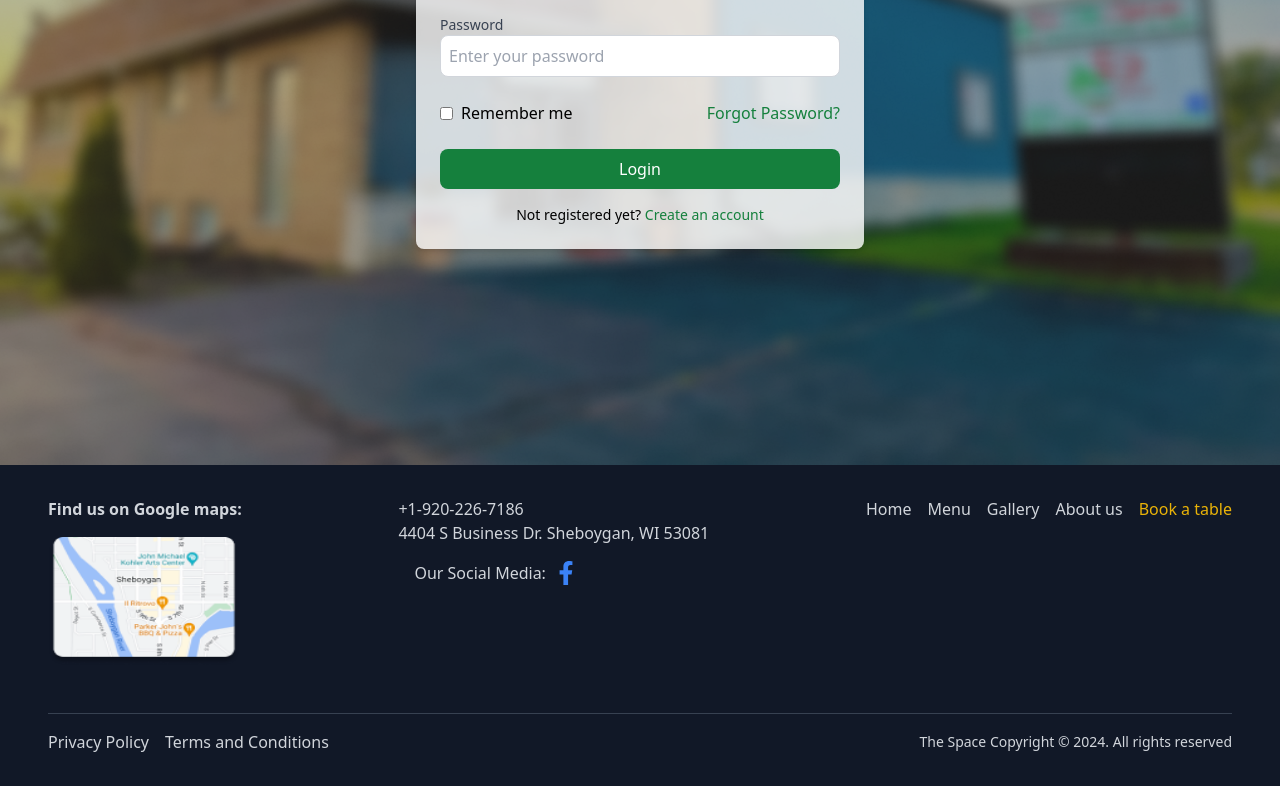
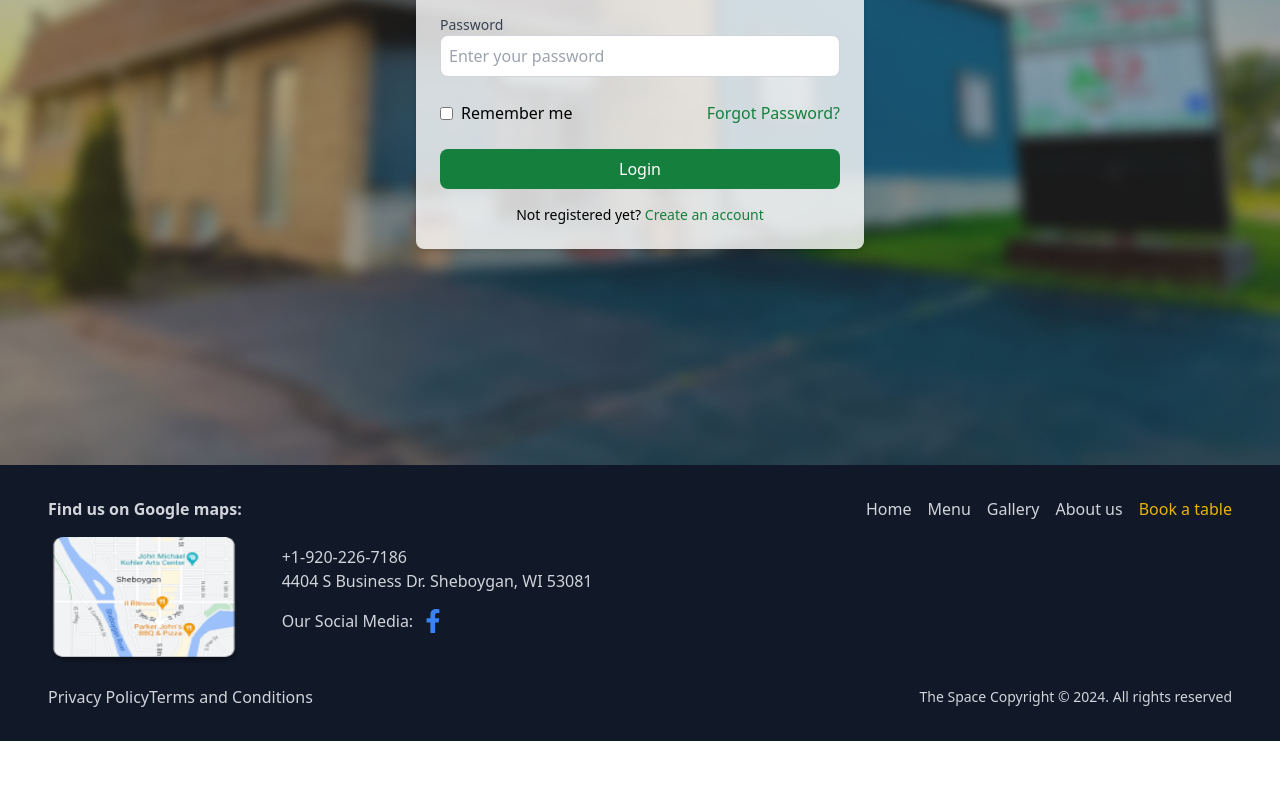
Before and after one commit to AmanCH3/restaurant_frontend, a React (Vite) app in the folder frontend/: page /login in a window 1280 px wide. Shown: the part 415-1201 px from the top of the page. After the commit the page ends 1156 px from the top, so only its background shows below. Built offline with nearby package versions, Linux system fonts and the light colour scheme.

Commit message:
fixes : Footer

```diff
--- a/frontend/src/components/footer.jsx
+++ b/frontend/src/components/footer.jsx
@@ -4,25 +4,29 @@ import { FaFacebookF } from 'react-icons/fa';
 
 const Footer = () => {
   return (
-    <footer className="bg-gray-900 text-gray-300 py-8 px-12">
+    <footer className="bg-gray-900 text-gray-300 py-8 px-12 w-full h-25">
       <div className="container mx-auto flex justify-between items-start">
+
+
         {/* Left Section */}
+        <div className='flex space-x-10 pb-1'>
         <div className="flex flex-col justify-center">
           <h3 className="font-semibold">Find us on Google maps:</h3>
           <img src={GoogleMap} alt="Google maps" className="w-48 h-32 my-4" />
         </div>
+
+
           <div className='flex flex-col justify-center items-start'>
-
           <p>+1-920-226-7186</p>
           <p>4404 S Business Dr. Sheboygan, WI 53081</p>
-          <div className='flex flex-row mt-4 px-4'>
-
-          <p className=" ">Our Social Media:</p>
+          <div className='flex flex-row mt-4 '>
+          <p className="item-start">Our Social Media:</p>
             <a href="https://facebook.com" target="_blank" rel="noopener noreferrer" className="text-blue-500 px-2">
               <FaFacebookF size={24} />
             </a>
           </div>
           </div>
+        </div>
 
 
 
@@ -37,8 +41,8 @@ const Footer = () => {
       </div>
 
       {/* Bottom Section */}
-      <div className="mt-8 flex justify-between items-center border-t border-gray-700 pt-4">
-        <div className="flex space-x-4">
+      <div className=" flex justify-between items-center  ">
+        <div className="flex ">
           <a href="/privacy-policy" className="hover:underline">Privacy Policy</a>
           <a href="/terms-conditions" className="hover:underline">Terms and Conditions</a>
         </div>
```
